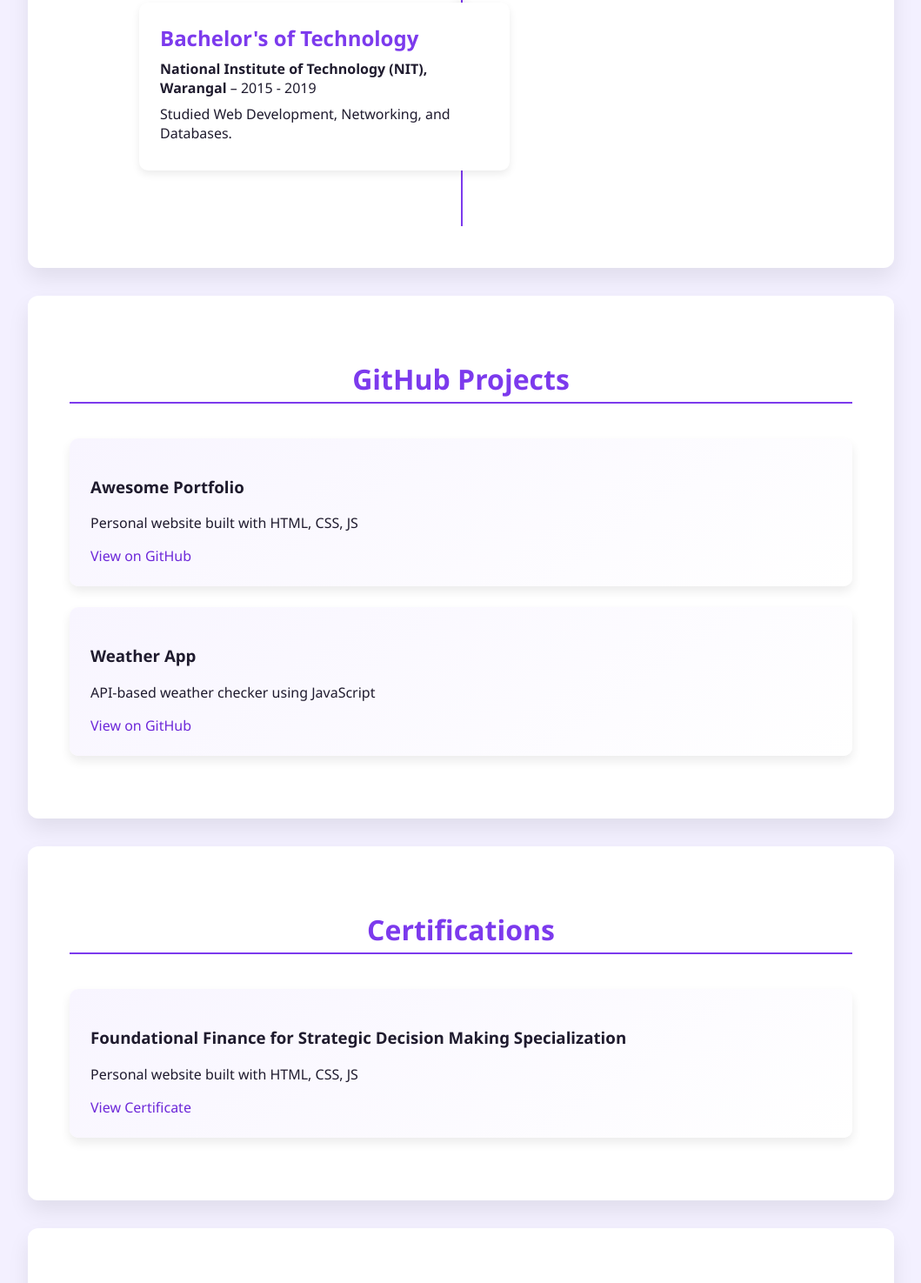
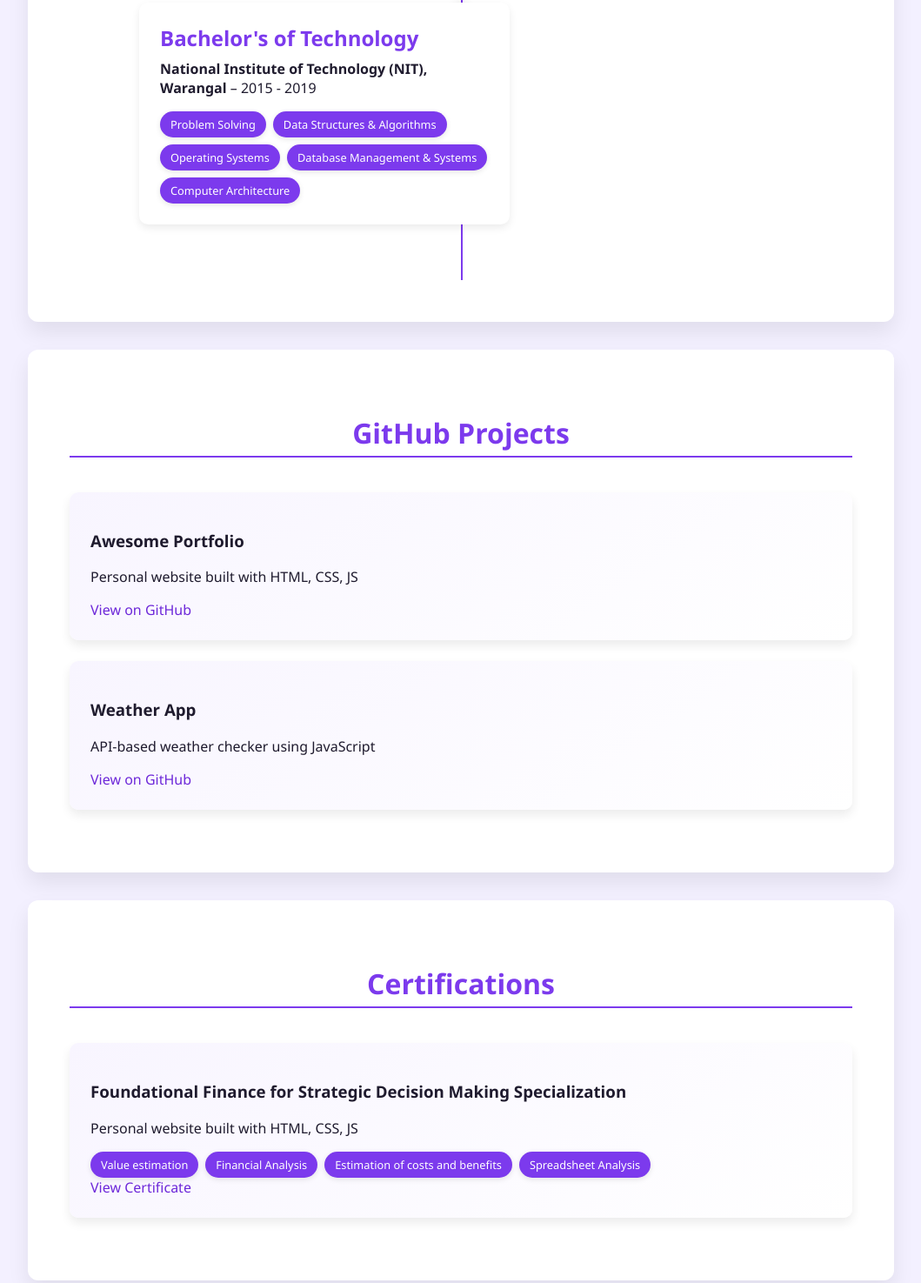
Before and after one commit to rajendrakujur/rajendrakujur.io, a plain HTML site: page index.html in a window 1280 px wide. Shown: the part 2047-3522 px from the top of the page at 87% size, without its empty margins (110-1169 px from the left). Drawn offline with nearby package versions, Linux system fonts and the light colour scheme.

Commit message:
Update index.html

```diff
--- a/index.html
+++ b/index.html
@@ -61,7 +61,13 @@
     <div class="timeline-content">
       <h3>Bachelor's of Technology</h3>
       <p><strong>National Institute of Technology (NIT), Warangal</strong> – 2015 - 2019</p>
-      <p>Studied Web Development, Networking, and Databases.</p>
+      <div class="skills-tags">
+          <span class="tag">Problem Solving</span>
+          <span class="tag">Data Structures & Algorithms</span>
+          <span class="tag">Operating Systems</span>
+          <span class="tag">Database Management & Systems</span>
+          <span class="tag">Computer Architecture</span>
+        </div>
     </div>
   </div>
 
@@ -89,6 +95,12 @@
     <div class="card">
       <h3>Foundational Finance for Strategic Decision Making Specialization</h3>
       <p>Personal website built with HTML, CSS, JS</p>
+      <div class="skills-tags">
+          <span class="tag">Value estimation</span>
+          <span class="tag">Financial Analysis</span>
+          <span class="tag">Estimation of costs and benefits</span>
+          <span class="tag">Spreadsheet Analysis</span>
+        </div>
       <a href="https://coursera.org/share/fa53078fea0cc731f25c08eab4745ac5" target="_blank">View Certificate</a>
     </div>
   </section>
```
